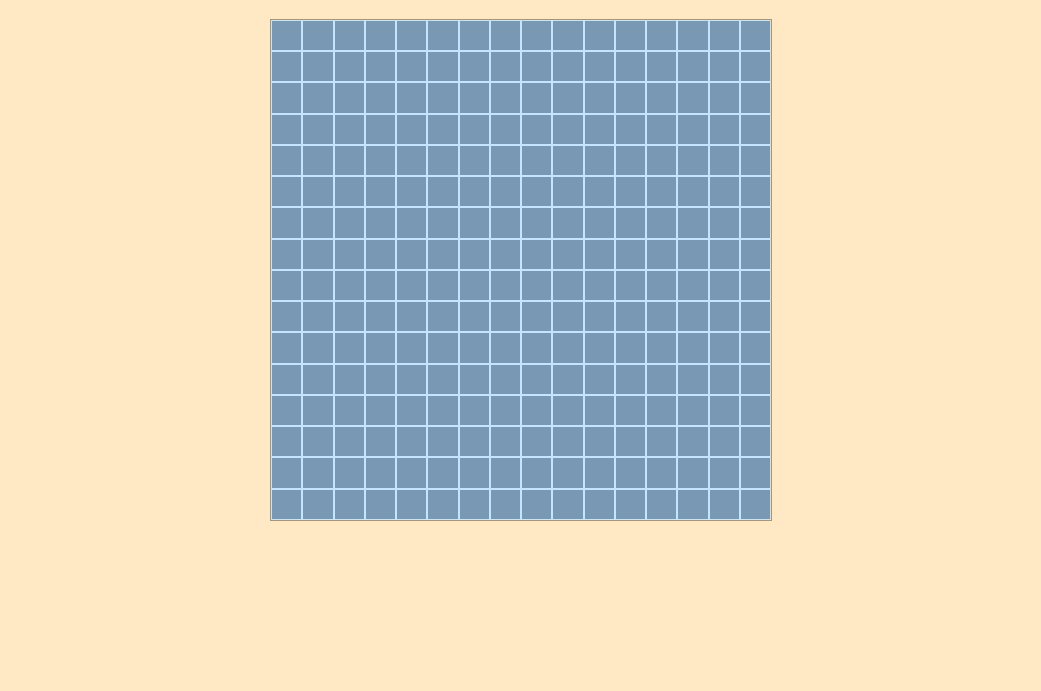
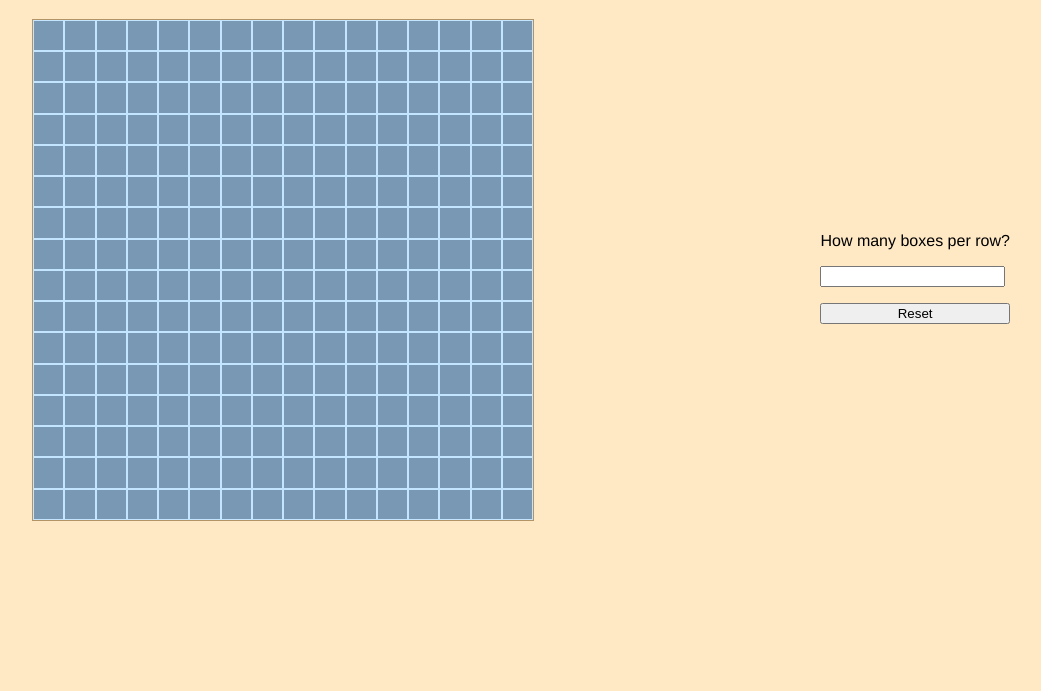
Before and after one commit to GrantWasil/etch-a-sketch, a plain HTML site: page index.html in a window 1280 px wide. Shown: the part 109-800 px from the top of the page, without its empty margins (119-1160 px from the left). Drawn offline with Linux system fonts and the light colour scheme.

Commit message:
Added Form/Button to reset with custom amount of boxes

```diff
--- a/css/styles.css
+++ b/css/styles.css
@@ -1,6 +1,9 @@
 body {
   background-color: #FFE8C4;
+  font-family: "Helvetica";
 }
+
+
 .main {
   display: flex;
   flex-direction: column;
@@ -10,6 +13,13 @@ body {
   padding-top: 20px;
   padding-bottom: 20px;
   align-self: center;
+  font-style: Helvetica;
+}
+
+.mainContainer {
+  display: flex;
+  flex-direction: row;
+  justify-content: space-around;
 }
 
 #etchRender{
@@ -22,6 +32,14 @@ body {
   flex-wrap: wrap;
   flex-direction: row;
   margin-bottom: 40px;
+}
+
+#reset{
+  display: flex;
+  flex-direction: column;
+  align-self: center;
+  margin-bottom: 40px;
+  justify-content: center;
 }
 
 .box {
--- a/index.html
+++ b/index.html
@@ -8,8 +8,17 @@
     </head>
     <body>
             <div class="main">
-            <h1 class="pageTitle">Etch-A-Sketch</h1>
-            <div id="etchRender"></div>
+              <h1 class="pageTitle">Etch-A-Sketch</h1>
+              <div class="mainContainer">
+                <div id="etchRender"></div>
+                  <div id="reset">
+                    <p id="resetWords">How many boxes per row?</p>
+                    <form>
+                      <input id="resetValue" type="text" name="etchX">
+                    </form>
+                    <button onclick="resetGrid()">Reset</button>
+                  </div>
+              </div>
             </div>
     </body>
     <script>
@@ -19,6 +28,10 @@
         render();
 
         function render() {
+          var remaining = document.querySelectorAll('.box');
+          for (var i = 0; i < remaining.length; i++){
+          etchRender.removeChild(remaining[i]);
+          }
             for (var y = 0; y < etchY; y++) {
                 for (var x = 0; x < etchX; x++){
                     const box = document.createElement('div');
@@ -68,5 +81,17 @@
           first[i].addEventListener('mouseover', firstHover, false);
         }
 
+
+        function resetGrid() {
+          var resetNumber = document.getElementById('resetValue').value;
+          etchX = resetNumber;
+          etchY = resetNumber;
+          render();
+        }
+
+        var first = document.querySelectorAll('.box');
+        for (var i = 0; i < first.length; i++) {
+          first[i].addEventListener('mouseover', firstHover, false);
+        }
     </script>
 </html>
```
